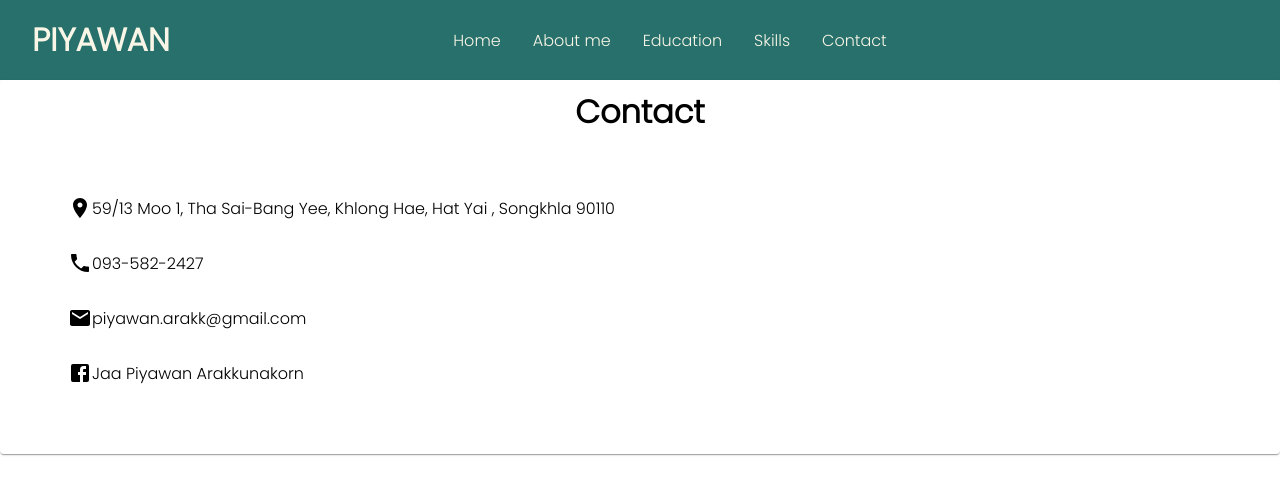
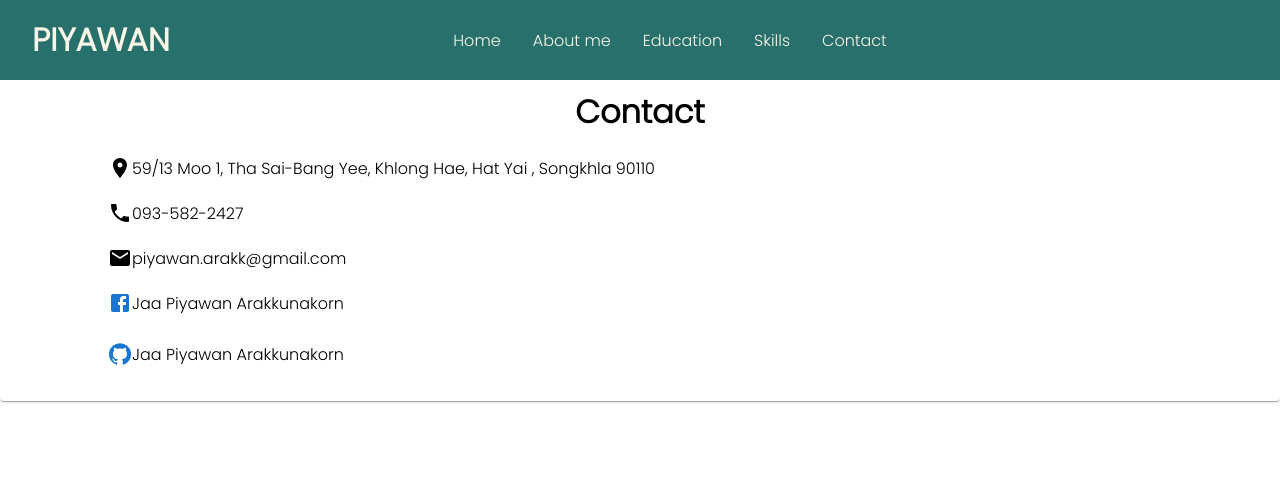
Before and after one commit to PiyawanA/MyProfile, a React (Create React App) app: page /contact in a window 1280 px wide. Shown: the top 494 px of the page. Built offline with nearby package versions, Linux system fonts and the light colour scheme.

Commit message:
myprofile

```diff
--- a/src/pages/Contact.js
+++ b/src/pages/Contact.js
@@ -8,6 +8,8 @@ import PhoneIcon from '@mui/icons-material/Phone';
 import EmailIcon from '@mui/icons-material/Email';
 import PlaceIcon from '@mui/icons-material/Place';
 import '../styles/Contact.css'
+import Link from '@mui/material/Link';
+import GitHubIcon from '@mui/icons-material/GitHub';
 
 
 const Item = styled(Paper)(({ theme }) => ({
@@ -15,6 +17,7 @@ const Item = styled(Paper)(({ theme }) => ({
   padding: theme.spacing(1),
   textAlign: 'center',
   color: 'black',
+
 }));
 function Contact() {
   return (
@@ -29,7 +32,6 @@ function Contact() {
             Contact
           </h1>
 
-          <p className='detail-contact'>
 
           <div className='detail-con'>
           <PlaceIcon />
@@ -47,13 +49,24 @@ function Contact() {
           </div>
 
           <div className='detail-con'>
-          <br /><FacebookIcon />
+          <br />
+          <Link href='https://www.facebook.com/profile.php?id=100003811156812'underline="none">
+          <FacebookIcon />
+          </Link>
            Jaa Piyawan Arakkunakorn
           </div>
 
-          </p>
+          <div className='detail-con'>
+          <br />
+          <Link href='https://github.com/PiyawanA'underline="none">
+          <GitHubIcon />
+          </Link>
+           Jaa Piyawan Arakkunakorn
+          </div>
 
-          </Item>
+
+        </Item>
+
         </Grid>
     </Grid>
   </Box>
--- a/src/styles/Contact.css
+++ b/src/styles/Contact.css
@@ -1,7 +1,7 @@
 .detail-con {
     display: flex;
     flex-direction: row;
-    margin: 10px;
-    padding: 10px;
+    margin: 20px;
+    padding-left: 80px;
 
 }
```
